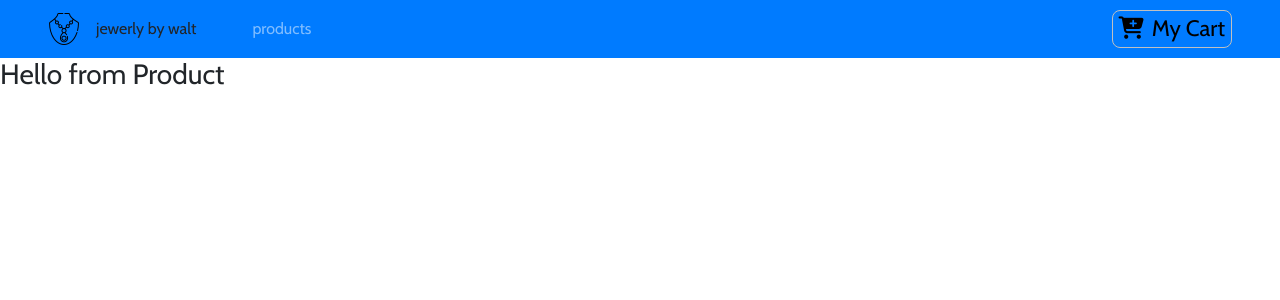
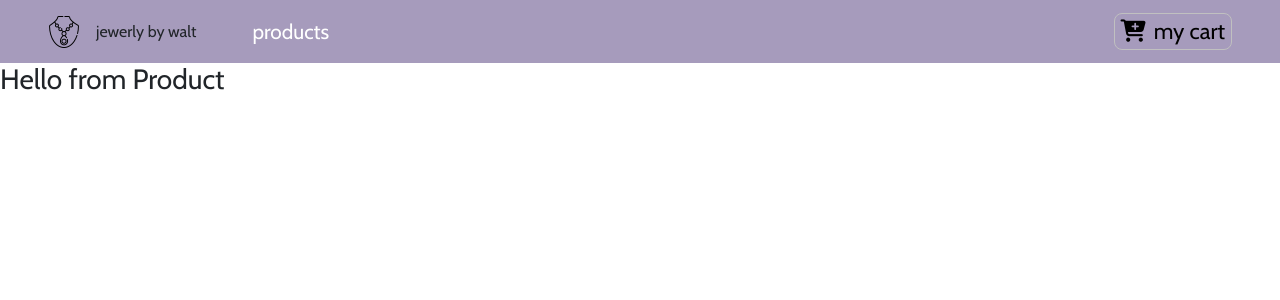
Before and after one commit to SilverBright/e-commerce-app, a React (Create React App) app: page / in a window 1280 px wide. Shown: the top 300 px of the page. Built offline with nearby package versions, Linux system fonts and the light colour scheme.

Commit message:
add styled-component to navbar, update color scheme

```diff
--- a/src/components/Button.js
+++ b/src/components/Button.js
@@ -1,7 +1,6 @@
 import styled from 'styled-components';
 
 export const ButtonContainer = styled.button`
-  text-transform: capitalize;
   font-size:1.4rem;
   background: transparent;
   border: 0.08rem solid silver;
@@ -10,6 +9,6 @@ export const ButtonContainer = styled.button`
   transition: all 0.2s ease-in-out;
 &:hover {
   background: lightgrey;
-  color: blue;
+  color: rgb(89, 71, 125);
 }
 `
--- a/src/components/Navbar.js
+++ b/src/components/Navbar.js
@@ -7,7 +7,7 @@ import { ButtonContainer } from './Button';
 export default class Navbar extends Component {
   render() {
     return (
-      <nav className="navbar navbar-expand-sm bg-primary navbar-dark px-sm-5">
+      <NavWrapper className="navbar navbar-expand-sm navbar px-sm-5">
 
         {/* Icon made by Freepik
         [https://www.flaticon.com/authors/freepik]
@@ -32,7 +32,15 @@ export default class Navbar extends Component {
           my cart
           </ButtonContainer>
         </Link>
-      </nav>
+      </NavWrapper>
     );
   }
 }
+
+const NavWrapper = styled.nav`
+background-color: rgb(166, 155, 188);
+.nav-link{
+  color: white!important;
+  font-size: 1.3rem;
+}
+`
```
